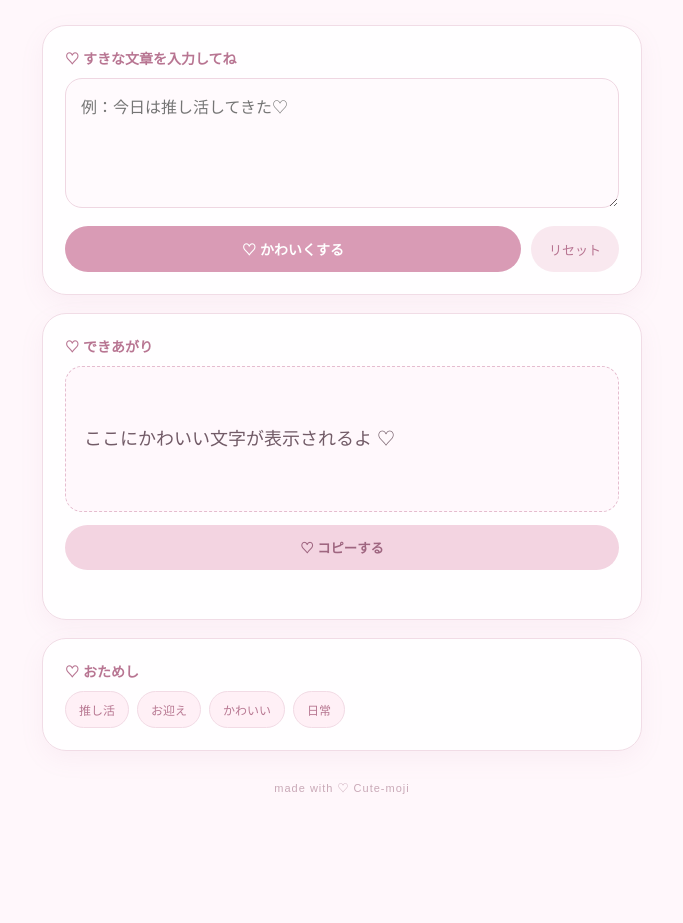
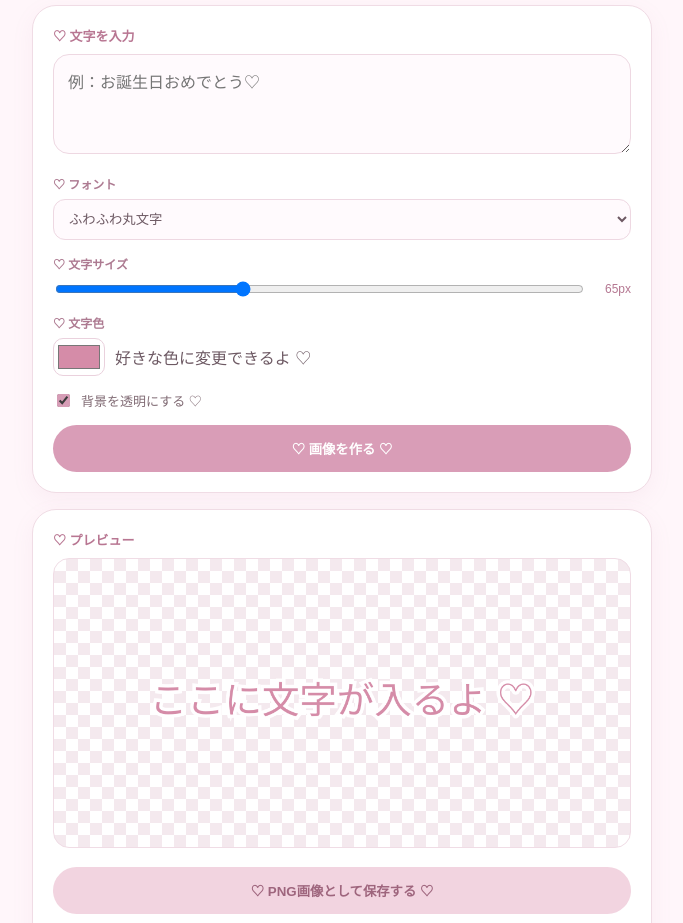
Before and after one commit to raggieepel28-hub/Cute-mojii, a plain HTML site: page index.html in a window 1280 px wide. Shown: the part 124-1047 px from the top of the page, without its empty margins (298-981 px from the left). Before the commit the page ends 969 px from the top, so only its background shows below. Drawn offline with Linux system fonts and the light colour scheme.

Commit message:
Update index.html

```diff
--- a/index.html
+++ b/index.html
@@ -3,6 +3,7 @@
 <head>
 <meta charset="UTF-8">
 <meta name="viewport" content="width=device-width, initial-scale=1.0">
+
 <title>Cute-moji ♡</title>
 
 <style>
@@ -12,9 +13,8 @@
 
 body {
   margin: 0;
-  min-height: 100vh;
-  background: #fff7fb;
-  color: #6f5965;
+  background: #fff6fa;
+  color: #6d5963;
   font-family:
     "Hiragino Maru Gothic ProN",
     "Yu Gothic",
@@ -23,335 +23,554 @@ body {
     sans-serif;
 }
 
-.container {
-  width: min(92%, 600px);
-  margin: 0 auto;
-  padding: 35px 0 50px;
+.wrapper {
+  width: min(92%, 620px);
+  margin: auto;
+  padding: 28px 0 50px;
 }
 
-.header {
+header {
   text-align: center;
-  margin-bottom: 28px;
+  margin-bottom: 22px;
 }
 
-.header .small {
-  font-size: 12px;
+header .sub {
+  color: #d29ab0;
+  font-size: 11px;
   letter-spacing: 3px;
-  color: #c99caf;
 }
 
-.header h1 {
-  margin: 8px 0 5px;
-  font-size: 32px;
-  color: #c77f9b;
-  letter-spacing: 2px;
+header h1 {
+  margin: 6px 0;
+  color: #c77e9b;
+  font-size: 30px;
 }
 
-.header p {
+header p {
   margin: 0;
-  font-size: 13px;
-  color: #ad8d9c;
+  color: #ad8c9a;
+  font-size: 12px;
 }
 
 .card {
-  background: rgba(255,255,255,0.92);
-  border: 1px solid #f1dce6;
+  background: #ffffff;
+  border: 1px solid #f0dce5;
   border-radius: 24px;
-  padding: 22px;
-  margin-bottom: 18px;
-  box-shadow: 0 8px 25px rgba(190,130,160,0.08);
+  padding: 20px;
+  margin-bottom: 16px;
+  box-shadow: 0 7px 22px rgba(190,130,160,.08);
 }
 
 .label {
   display: block;
-  font-size: 14px;
-  color: #b87592;
-  margin-bottom: 10px;
+  margin-bottom: 9px;
+  color: #b87692;
+  font-size: 13px;
   font-weight: bold;
 }
 
 textarea {
   width: 100%;
-  min-height: 130px;
+  min-height: 100px;
+  padding: 14px;
+  border: 1px solid #eed8e2;
+  border-radius: 16px;
   resize: vertical;
-  border: 1px solid #efd7e2;
-  border-radius: 17px;
-  padding: 15px;
   outline: none;
   background: #fffafd;
-  color: #6d5862;
+  color: #6d5963;
   font-size: 16px;
-  line-height: 1.8;
   font-family: inherit;
 }
 
 textarea:focus {
-  border-color: #d9a2b8;
-  box-shadow: 0 0 0 3px rgba(217,162,184,0.12);
+  border-color: #d69db6;
 }
 
-.buttons {
-  display: flex;
-  gap: 10px;
-  margin-top: 14px;
+.controls {
+  display: grid;
+  gap: 15px;
+  margin-top: 17px;
 }
 
-button {
-  border: none;
-  cursor: pointer;
-  font-family: inherit;
-}
-
-.main-btn {
-  flex: 1;
-  padding: 13px;
-  border-radius: 999px;
-  background: #d99bb5;
-  color: white;
-  font-size: 14px;
+.control-title {
+  display: block;
+  margin-bottom: 7px;
+  font-size: 12px;
+  color: #ad7a91;
   font-weight: bold;
 }
 
-.main-btn:active {
-  transform: scale(0.98);
+select,
+input[type="color"],
+input[type="range"] {
+  width: 100%;
 }
 
-.sub-btn {
-  padding: 13px 18px;
-  border-radius: 999px;
-  background: #f9e8ef;
-  color: #b87592;
-  font-size: 13px;
+select {
+  padding: 11px;
+  border: 1px solid #eed8e2;
+  border-radius: 12px;
+  background: #fffafd;
+  color: #6d5963;
 }
 
-.result {
-  white-space: pre-wrap;
-  min-height: 120px;
-  padding: 18px;
-  border-radius: 17px;
-  background: #fff8fc;
-  border: 1px dashed #e5bdcf;
-  font-size: 18px;
-  line-height: 2;
-  color: #725b67;
+.color-row {
+  display: flex;
+  align-items: center;
+  gap: 10px;
 }
 
-.copy-btn {
-  width: 100%;
-  margin-top: 13px;
-  padding: 13px;
-  border-radius: 999px;
-  background: #f3d4e1;
-  color: #9f6680;
-  font-weight: bold;
+input[type="color"] {
+  width: 52px;
+  height: 38px;
+  padding: 2px;
+  border: 1px solid #ead1dd;
+  border-radius: 10px;
+  background: white;
 }
 
-.copy-message {
-  text-align: center;
+.range-value {
   font-size: 12px;
-  color: #c4849f;
-  margin-top: 9px;
-  min-height: 18px;
+  color: #b47791;
+  min-width: 35px;
+  text-align: right;
 }
 
-.example {
+.check {
   display: flex;
-  flex-wrap: wrap;
+  align-items: center;
   gap: 8px;
+  font-size: 13px;
+  color: #806b74;
 }
 
-.example button {
-  padding: 9px 13px;
-  border-radius: 999px;
-  background: #fff0f6;
-  color: #b87892;
-  border: 1px solid #f2dbe5;
-  font-size: 12px;
+.check input {
+  accent-color: #d69db6;
 }
 
-.footer {
+.preview-wrap {
   text-align: center;
-  margin-top: 28px;
-  font-size: 11px;
-  color: #c9a9b7;
-  letter-spacing: 1px;
 }
 
-@media (max-width: 480px) {
-  .container {
-    padding-top: 25px;
-  }
+canvas {
+  max-width: 100%;
+  height: auto;
+  border-radius: 16px;
+  background-image:
+    linear-gradient(45deg, #f4e9ee 25%, transparent 25%),
+    linear-gradient(-45deg, #f4e9ee 25%, transparent 25%),
+    linear-gradient(45deg, transparent 75%, #f4e9ee 75%),
+    linear-gradient(-45deg, transparent 75%, #f4e9ee 75%);
+  background-size: 24px 24px;
+  background-position: 0 0, 0 12px, 12px -12px, -12px 0;
+  border: 1px solid #f0dce5;
+}
 
-  .header h1 {
-    font-size: 28px;
-  }
+.make-btn,
+.save-btn {
+  width: 100%;
+  border: none;
+  border-radius: 999px;
+  padding: 14px;
+  margin-top: 15px;
+  font-family: inherit;
+  font-weight: bold;
+  cursor: pointer;
+}
 
-  .card {
-    padding: 18px;
-  }
+.make-btn {
+  background: #d99db7;
+  color: white;
+}
 
-  .buttons {
-    flex-direction: column;
-  }
+.save-btn {
+  background: #f2d4e0;
+  color: #9e657d;
+}
 
-  .sub-btn {
-    width: 100%;
-  }
+.note {
+  text-align: center;
+  color: #b99ca8;
+  font-size: 10px;
+  line-height: 1.7;
+  margin-top: 12px;
+}
+
+footer {
+  text-align: center;
+  color: #c8a7b5;
+  font-size: 10px;
+  letter-spacing: 1px;
+  margin-top: 25px;
 }
 </style>
 </head>
 
 <body>
 
-<div class="container">
+<div class="wrapper">
 
-  <header class="header">
-    <div class="small">♡ CUTE TEXT MAKER ♡</div>
-    <h1>Cute-moji</h1>
-    <p>文字をかわいくデコしちゃおう 🎀</p>
-  </header>
+<header>
+  <div class="sub">♡ CUTE TEXT MATERIAL MAKER ♡</div>
+  <h1>Cute-moji</h1>
+  <p>文字をかわいい画像素材にしよう 🎀</p>
+</header>
 
-  <section class="card">
-    <label class="label">♡ すきな文章を入力してね</label>
+<section class="card">
 
-    <textarea id="inputText"
-      placeholder="例：今日は推し活してきた♡"></textarea>
+  <label class="label">♡ 文字を入力</label>
 
-    <div class="buttons">
-      <button class="main-btn" onclick="makeCute()">
-        ♡ かわいくする
-      </button>
+  <textarea
+    id="textInput"
+    placeholder="例：お誕生日おめでとう♡"
+  ></textarea>
 
-      <button class="sub-btn" onclick="clearText()">
-        リセット
-      </button>
-    </div>
-  </section>
+  <div class="controls">
 
-  <section class="card">
-    <label class="label">♡ できあがり</label>
+    <div>
+      <span class="control-title">♡ フォント</span>
 
-    <div id="result" class="result">
-ここにかわいい文字が表示されるよ ♡
+      <select id="fontSelect">
+
+        <option value="rounded">
+          ふわふわ丸文字
+        </option>
+
+        <option value="serif">
+          お姉さん系
+        </option>
+
+        <option value="hand">
+          手書き風
+        </option>
+
+        <option value="bold">
+          ぷっくり太文字
+        </option>
+
+      </select>
     </div>
 
-    <button class="copy-btn" onclick="copyText()">
-      ♡ コピーする
-    </button>
+    <div>
 
-    <div id="copyMessage" class="copy-message"></div>
-  </section>
+      <span class="control-title">
+        ♡ 文字サイズ
+      </span>
 
-  <section class="card">
-    <label class="label">♡ おためし</label>
+      <div class="color-row">
 
-    <div class="example">
-      <button onclick="setExample('今日は推し活♡')">
-        推し活
-      </button>
+        <input
+          id="sizeRange"
+          type="range"
+          min="30"
+          max="130"
+          value="65"
+        >
 
-      <button onclick="setExample('お迎えできてうれしい🎀')">
-        お迎え
-      </button>
+        <span
+          id="sizeValue"
+          class="range-value"
+        >
+          65px
+        </span>
 
-      <button onclick="setExample('かわいいものがすき♡')">
-        かわいい
-      </button>
+      </div>
 
-      <button onclick="setExample('今日もがんばった！')">
-        日常
-      </button>
     </div>
-  </section>
 
-  <div class="footer">
-    made with ♡ Cute-moji
+    <div>
+
+      <span class="control-title">
+        ♡ 文字色
+      </span>
+
+      <div class="color-row">
+
+        <input
+          id="colorPicker"
+          type="color"
+          value="#d58ca8"
+        >
+
+        <span>
+          好きな色に変更できるよ ♡
+        </span>
+
+      </div>
+
+    </div>
+
+    <label class="check">
+
+      <input
+        id="transparentCheck"
+        type="checkbox"
+        checked
+      >
+
+      背景を透明にする ♡
+
+    </label>
+
   </div>
+
+  <button
+    class="make-btn"
+    onclick="makeImage()"
+  >
+    ♡ 画像を作る ♡
+  </button>
+
+</section>
+
+
+<section class="card">
+
+  <label class="label">
+    ♡ プレビュー
+  </label>
+
+  <div class="preview-wrap">
+
+    <canvas
+      id="canvas"
+      width="1000"
+      height="500"
+    ></canvas>
+
+  </div>
+
+  <button
+    class="save-btn"
+    onclick="saveImage()"
+  >
+    ♡ PNG画像として保存する ♡
+  </button>
+
+  <div class="note">
+    背景を透明にすると、文字だけの素材として<br>
+    写真の上に重ねて使えるよ 🎀
+  </div>
+
+</section>
+
+<footer>
+  made with ♡ Cute-moji
+</footer>
 
 </div>
 
+
 <script>
 
-function makeCute() {
+const canvas =
+  document.getElementById("canvas");
 
-  const input = document.getElementById("inputText");
-  const result = document.getElementById("result");
+const ctx =
+  canvas.getContext("2d");
 
-  let text = input.value.trim();
+const textInput =
+  document.getElementById("textInput");
 
-  if (!text) {
-    result.textContent = "文章を入力してね ♡";
-    return;
+const fontSelect =
+  document.getElementById("fontSelect");
+
+const sizeRange =
+  document.getElementById("sizeRange");
+
+const sizeValue =
+  document.getElementById("sizeValue");
+
+const colorPicker =
+  document.getElementById("colorPicker");
+
+const transparentCheck =
+  document.getElementById("transparentCheck");
+
+
+sizeRange.addEventListener("input", () => {
+
+  sizeValue.textContent =
+    sizeRange.value + "px";
+
+  makeImage();
+
+});
+
+
+textInput.addEventListener("input", makeImage);
+fontSelect.addEventListener("change", makeImage);
+colorPicker.addEventListener("input", makeImage);
+transparentCheck.addEventListener("change", makeImage);
+
+
+function getFont() {
+
+  const size = sizeRange.value;
+
+  switch (fontSelect.value) {
+
+    case "serif":
+      return `${size}px "Yu Mincho", "Hiragino Mincho ProN", serif`;
+
+    case "hand":
+      return `${size}px "Hiragino Maru Gothic ProN", "Yu Gothic", sans-serif`;
+
+    case "bold":
+      return `bold ${size}px "Yu Gothic", "Meiryo", sans-serif`;
+
+    default:
+      return `${size}px "Hiragino Maru Gothic ProN", "Yu Gothic", "Meiryo", sans-serif`;
+
   }
 
-  const decorations = [
-    "♡ ",
-    "🎀 ",
-    "୨୧ ",
-    "♡ "
-  ];
-
-  const randomDecoration =
-    decorations[Math.floor(Math.random() * decorations.length)];
-
-  result.textContent =
-    randomDecoration + text + " ♡";
 }
 
 
-function copyText() {
+function makeImage() {
 
-  const result =
-    document.getElementById("result").textContent;
+  const text =
+    textInput.value || "ここに文字が入るよ ♡";
 
-  if (
-    result === "ここにかわいい文字が表示されるよ ♡" ||
-    result === "文章を入力してね ♡"
-  ) {
-    return;
+  ctx.clearRect(
+    0,
+    0,
+    canvas.width,
+    canvas.height
+  );
+
+
+  if (!transparentCheck.checked) {
+
+    ctx.fillStyle = "#fff7fb";
+
+    ctx.fillRect(
+      0,
+      0,
+      canvas.width,
+      canvas.height
+    );
+
   }
 
-  navigator.clipboard.writeText(result).then(() => {
 
-    const message =
-      document.getElementById("copyMessage");
+  const font =
+    getFont();
 
-    message.textContent =
-      "コピーしたよ ♡";
+  ctx.font = font;
 
-    setTimeout(() => {
-      message.textContent = "";
-    }, 1800);
+  ctx.textAlign = "center";
+  ctx.textBaseline = "middle";
 
-  }).catch(() => {
+  const maxWidth = 900;
 
-    const message =
-      document.getElementById("copyMessage");
+  const lines =
+    splitText(text, maxWidth);
 
-    message.textContent =
-      "コピーできなかったので長押ししてコピーしてね ♡";
+  const lineHeight =
+    Number(sizeRange.value) * 1.35;
+
+  const totalHeight =
+    lines.length * lineHeight;
+
+  const startY =
+    canvas.height / 2 -
+    totalHeight / 2 +
+    lineHeight / 2;
+
+
+  lines.forEach((line, index) => {
+
+    const y =
+      startY + index * lineHeight;
+
+    /*
+      ふんわりした白い縁取り
+      写真の上に載せても見やすくする
+    */
+
+    ctx.lineWidth = 12;
+
+    ctx.strokeStyle =
+      "rgba(255,255,255,0.95)";
+
+    ctx.strokeText(
+      line,
+      canvas.width / 2,
+      y
+    );
+
+
+    ctx.fillStyle =
+      colorPicker.value;
+
+    ctx.fillText(
+      line,
+      canvas.width / 2,
+      y
+    );
 
   });
+
 }
 
 
-function clearText() {
+function splitText(text, maxWidth) {
 
-  document.getElementById("inputText").value = "";
+  const result = [];
 
-  document.getElementById("result").textContent =
-    "ここにかわいい文字が表示されるよ ♡";
+  let current = "";
 
-  document.getElementById("copyMessage").textContent = "";
+  for (const char of text) {
+
+    const test =
+      current + char;
+
+    if (
+      ctx.measureText(test).width >
+        maxWidth &&
+      current !== ""
+    ) {
+
+      result.push(current);
+
+      current = char;
+
+    } else {
+
+      current = test;
+
+    }
+
+  }
+
+  if (current) {
+    result.push(current);
+  }
+
+  return result;
+
 }
 
 
-function setExample(text) {
+function saveImage() {
 
-  document.getElementById("inputText").value = text;
+  const link =
+    document.createElement("a");
 
-  makeCute();
+  link.download =
+    "Cute-moji.png";
+
+  link.href =
+    canvas.toDataURL("image/png");
+
+  link.click();
+
 }
+
+
+makeImage();
 
 </script>
 
```
